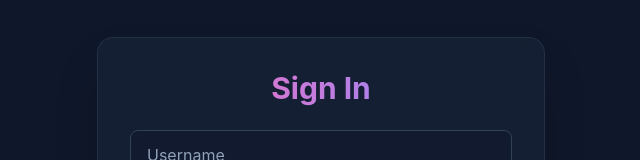
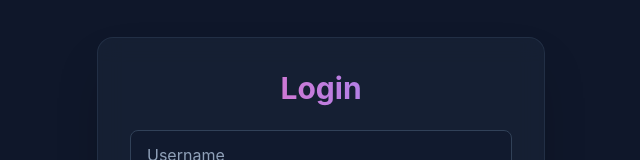
Before and after one commit to amar-295/react-js-projects, a React (Vite) app in the folder miniContext/: page / in a window 1280 px wide. Shown: the part 237-397 px from the top of the page, without its empty margins (319-959 px from the left). Built offline with nearby package versions, Linux system fonts and the light colour scheme.

Commit message:
style(miniContext): change heading from Sign In to Login

```diff
--- a/miniContext/src/components/Login.jsx
+++ b/miniContext/src/components/Login.jsx
@@ -15,7 +15,7 @@ function Login() {
   return (
     <div className="w-full bg-slate-800/50 backdrop-blur-md shadow-2xl border border-slate-700/50 rounded-2xl p-8 mb-6 text-white">
       <h2 className="text-3xl font-bold mb-6 text-center text-transparent bg-clip-text bg-linear-to-r from-pink-400 to-indigo-400">
-        Sign In
+        Login
       </h2>
 
       <div className="flex flex-col gap-4">
```
